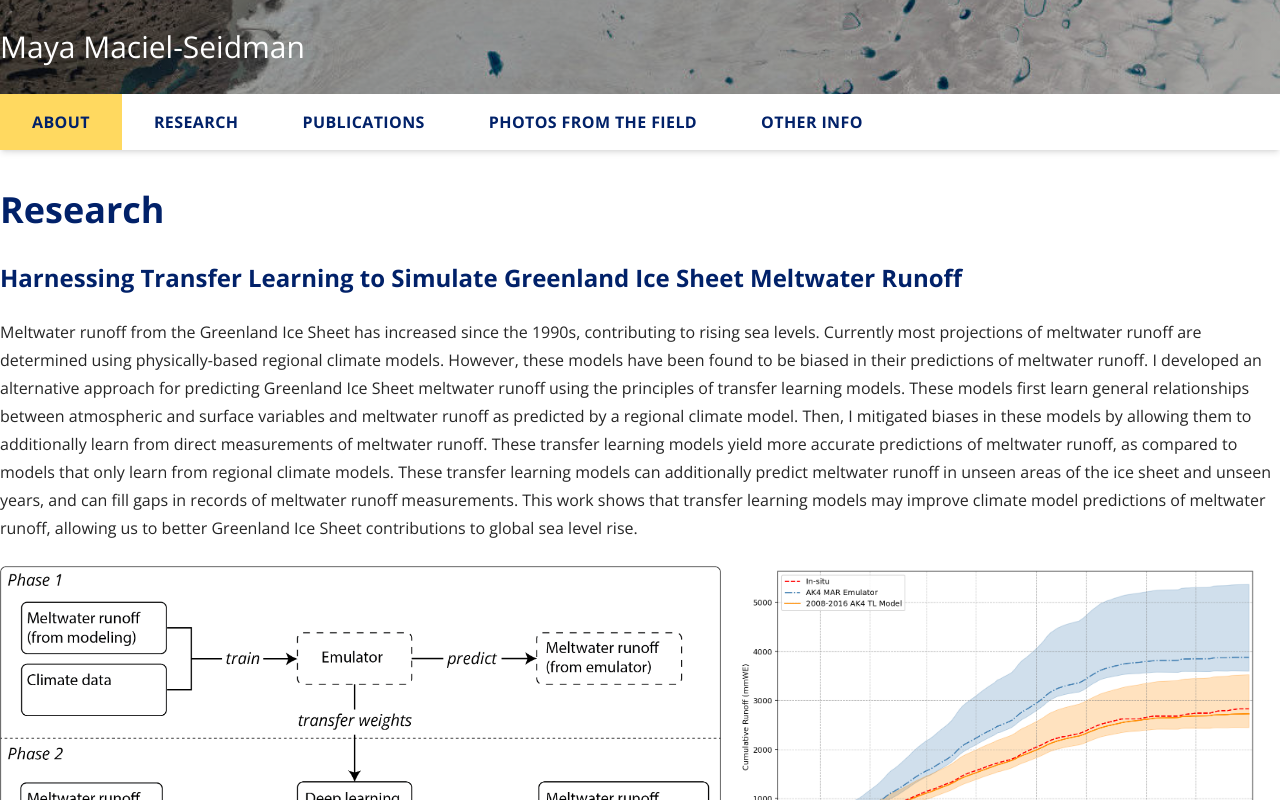
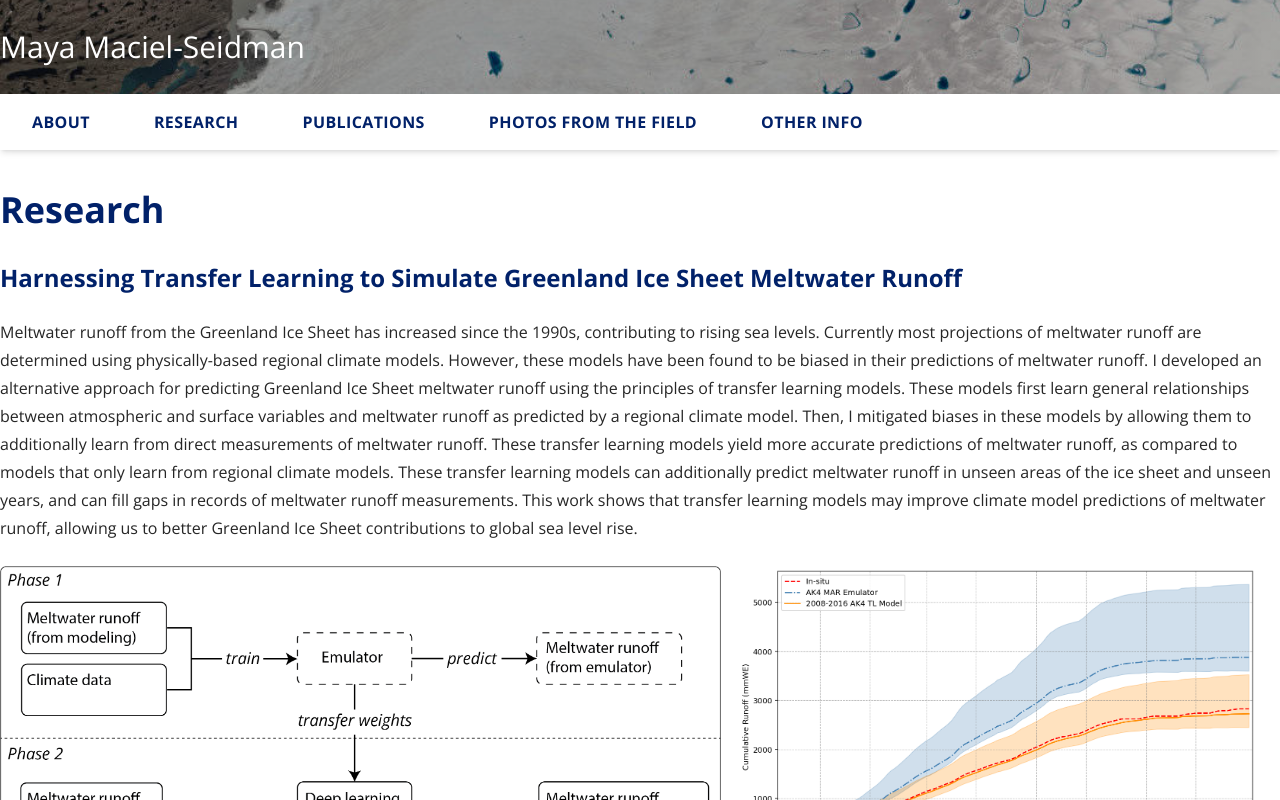
Before and after one commit to mlmac-seid/mayamaciel-seidman, a plain HTML site: page index.html?p=9.html in a window 1280 px wide. In both pictures the pointer is over the item "ABOUT". Shown: the top 800 px of the page. Drawn offline with nearby package versions, Linux system fonts and the light colour scheme; some packages are replaced by stand-ins of ours.

Commit message:
fix hover

```diff
--- a/custom.css
+++ b/custom.css
@@ -46,6 +46,10 @@ header .nav-menu .menu-item.current-menu-ancestor > a {
 /* No yellow background when hovering over or tabbing to a tab */
 #primary-menu .menu-item:hover,
 #primary-menu .menu-item:focus,
-#primary-menu .menu-item:focus-within {
+#primary-menu .menu-item:focus-within,
+#primary-menu .menu-item a:hover,
+#primary-menu .menu-item a:focus,
+#primary-menu .menu-item span:hover,
+#primary-menu .menu-item span:focus {
     background-color: transparent !important;
 }
```
Also changed, not shown: index.html (+1 -1 lines).
